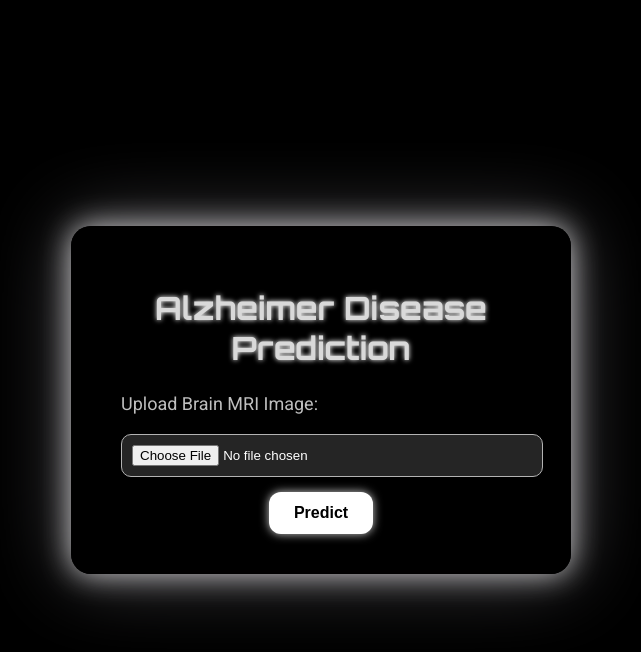
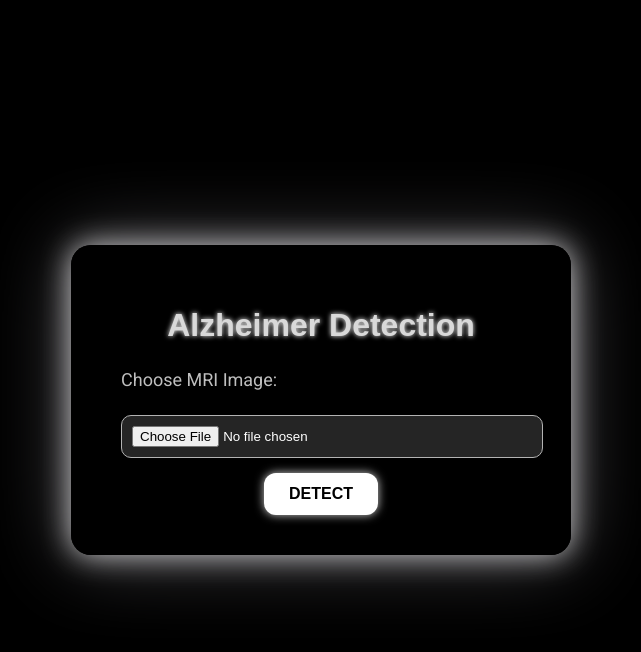
Before and after one commit to eman-sabry/alzheimer-prediction, a Flask app: page / in a window 1280 px wide. Shown: the top 652 px of the page, without its empty margins (319-960 px from the left). Run offline with Flask 3, Linux system fonts and the light colour scheme.

Commit message:
edit in style

```diff
--- a/static/style.css
+++ b/static/style.css
@@ -1,4 +1,4 @@
-/* ----- Fonts & Body ----- */
+
 body {
     font-family: 'Roboto', sans-serif;
  background-color: #000000;
@@ -10,7 +10,6 @@
     color: #e0e0e0;
 }
 
-/* ----- Container ----- */
 .container {
     background-color: rgba(0, 0, 0, 0.9);
     padding: 40px 50px;
@@ -21,9 +20,6 @@
 
 }
 
-
-
-/* ----- Heading ----- */
 h1 {
     font-family: 'Orbitron', sans-serif;
     color: #d9d9d9;
@@ -33,11 +29,11 @@
 label {
     text-align: left;
     font-size: 18px;
-    margin-bottom: 5px;
+
+    margin-bottom: 10px;
     display: block;
     color: #bfbfbf;
 }
-/* ----- File Input ----- */
 input[type="file"] {
     margin: 15px 0;
     padding: 10px;
@@ -54,7 +50,7 @@
     border-color: #5b5b5b;
 }
 
-/* ----- Button ----- */
+
 button {
     padding: 12px 25px;
     font-size: 16px;
@@ -75,7 +71,7 @@
     box-shadow: 0 0 20px #828282;
 }
 
-/* ----- Prediction Result ----- */
+
 .result {
     margin-top: 20px;
     padding: 20px;
@@ -83,7 +79,7 @@
 
 .result h2 {
     color: #cdcdcd;
-    margin-bottom: 15px;
+    margin-bottom: 5px;
 
 }
 
--- a/templates/index.html
+++ b/templates/index.html
@@ -3,16 +3,17 @@
 <head>
     <meta charset="UTF-8">
     <title>Alzheimer Prediction</title>
-    <link href="https://fonts.googleapis.com/css2?family=Roboto:wght@400;700&family=Orbitron:wght@500;700&display=swap" rel="stylesheet">
+    <link href="https://fonts.googleapis.com/css2?family=Roboto:wght@400;700&family=Pacifico&display=swap" rel="stylesheet">
     <link rel="stylesheet" href="{{ url_for('static', filename='style.css') }}">
 </head>
 <body>
     <div class="container">
-        <h1>Alzheimer Disease Prediction</h1>
+        <h1>Alzheimer Detection</h1>
         <form method="POST" enctype="multipart/form-data">
-            <label for="file">Upload Brain MRI Image:</label>
+        <label for="file">Choose MRI Image:</label>
             <input type="file" name="file" accept="image/*" required>
-            <button type="submit">Predict</button>
+            <button type="submit">DETECT</button>
+
         </form>
 
         {% if prediction %}
```
